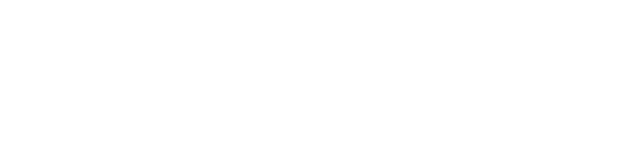
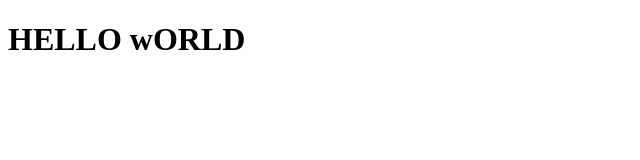
Before and after one commit to natalja939/30.04, a plain HTML site: page index.html in a window 1280 px wide. Shown: the whole page, without its empty margins (0-640 px from the left). Drawn offline with Linux system fonts and the light colour scheme.

Commit message:
Revert "Revert "sdff""
This reverts commit 83e6ac435e946055868d7fedbed8df0ee1014cbd.

```diff
--- a/index.html
+++ b/index.html
@@ -6,6 +6,6 @@
     <link rel="stylesheet" href="style.css">
 </head>
 <body>
-
+    <h1>HELLO wORLD</h1>
 </body>
 </html>
```
